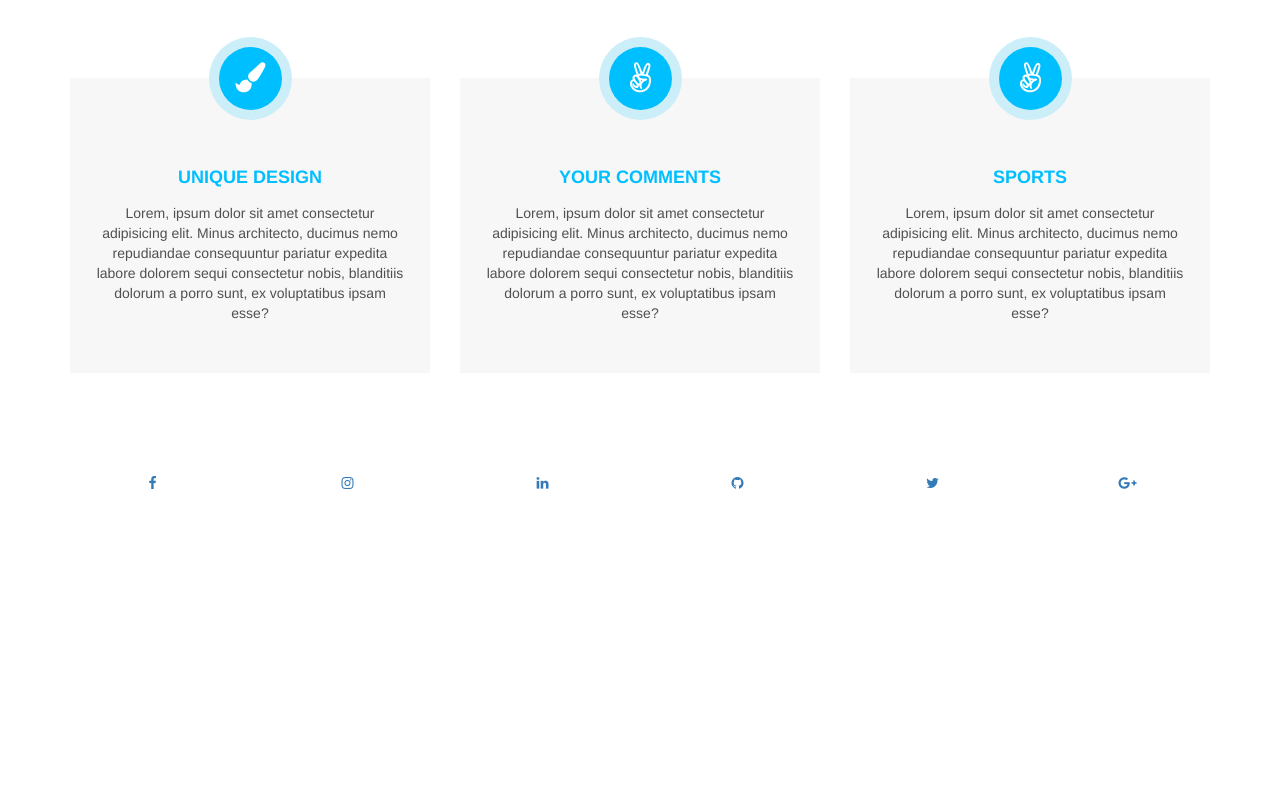
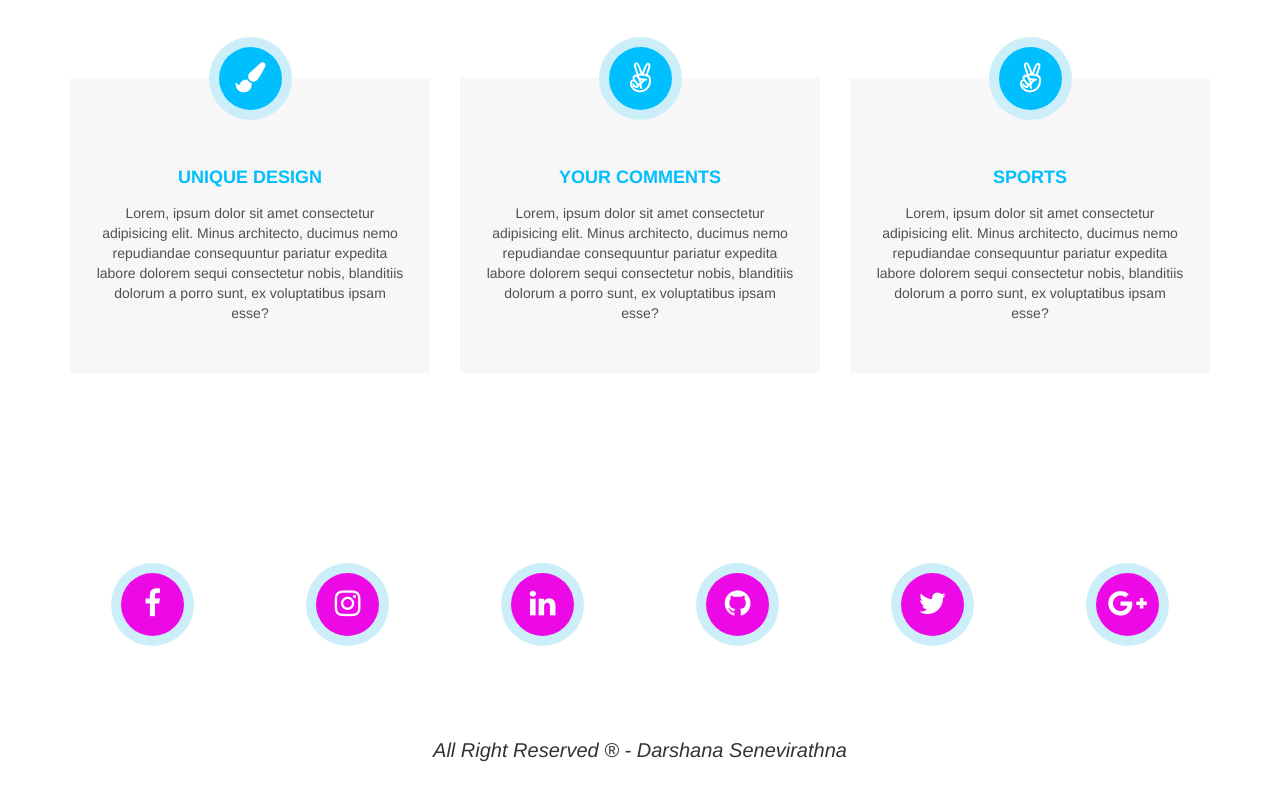
Before and after one commit to Darshana97/my-personal-website, a plain HTML site: page my web site/index.html in a window 1280 px wide. Shown: the part 1138-1938 px from the top of the page. Drawn offline with nearby package versions, Linux system fonts and the light colour scheme; files whose address does not match are found by name.

Commit message:
footer links

```diff
--- a/my web site/css/style.css
+++ b/my web site/css/style.css
@@ -326,6 +326,59 @@ header nav ul li a:hover{
 
 .social-media-links{
     text-align: center;
-    color: red;
+    /* position: relative;
+    background: #f7f7f7;
+    margin: 50px 0px 0px;
+    padding: 70px 25px 40px; */
 
 }
+
+/* .social-media-links:hover , .social-media-links.active{
+    background: #0AABE1;
+} */
+
+/* .social-media-links:hover{
+    transition: .6s ease;
+    -webkit-transition: .6s ease;
+    -moz-transition: .6s ease;
+    -o-transition: .6s ease;
+    -ms-transition: .6s ease;
+} */
+
+.social-media-links .fa{
+    width: 63px;
+    height: 63px;
+    font-size: 30px;
+    color: white;
+    line-height: 2;
+    background: #ed09e6;
+    border-radius: 75%;
+    box-shadow: 0px 0px 0px 10px #CCEEF9;
+    margin-top: 100px;
+
+}
+
+/* .social-media-links:hover .fa, .social-media-links.active .fa{
+    background: white;
+    color: #ed09e6;
+    box-shadow: 0px 0px 0px 10px deepskyblue;
+
+} */
+/* .social-media-links .fa{
+    position: absolute;
+    top: -31px;
+    left: 50%;
+    margin-left: -31px;
+} */
+
+.social-media-links .fa:hover{
+    background: white;
+    color: #ed09e6;
+    box-shadow: 0px 0px 0px 10px #3efafa;
+}
+
+.footer{
+    text-align: center;
+    margin-top: 100px;
+    font-size: 20px;
+}
--- a/my web site/index.html
+++ b/my web site/index.html
@@ -29,7 +29,7 @@
     <header>
         <div class="container">
             <div class="row">
-                <a href="" class="logo"><img src="images/mylg.png" alt=""></a>
+                <a href="" class="logo"><img src="images/newlogo.png" alt=""></a>
                 <nav>
                     <ul>
                         <li><a href="index.html">About Me</a> </li>
@@ -50,7 +50,8 @@
                 <h2>Hello I'm <span> Darshana Senevirathna</span></h2>
                 <a href="https://www.facebook.com/brayan.senevirathna"><i class="fa fa-facebook"></i></a>
                 <a href=""><i class="fa fa-instagram"></a></i>
-                <a href="https://www.linkedin.com/in/darshana-senevirathna-44a2a215b/"><i class="fa fa-linkedin"></a></i>
+                <a href="https://www.linkedin.com/in/darshana-senevirathna-44a2a215b/"><i
+                        class="fa fa-linkedin"></a></i>
                 <p><br>
                     This is my personal web site
                 </p><br>
@@ -62,7 +63,8 @@
                 <h2>Hello I'm <span> Darshana Senevirathna</span></h2>
                 <a href="https://www.facebook.com/brayan.senevirathna"><i class="fa fa-facebook"></a></i>
                 <a href=""><i class="fa fa-instagram"></a></i>
-                <a href="https://www.linkedin.com/in/darshana-senevirathna-44a2a215b/"><i class="fa fa-linkedin"></a></i>
+                <a href="https://www.linkedin.com/in/darshana-senevirathna-44a2a215b/"><i
+                        class="fa fa-linkedin"></a></i>
                 <p><br>
                     This is my personal web site
                 </p><br>
@@ -74,7 +76,8 @@
                 <h2>Hello I'm <span> Darshana Senevirathna</span></h2>
                 <a href="https://www.facebook.com/brayan.senevirathna"><i class="fa fa-facebook"></a></i>
                 <a href=""><i class="fa fa-instagram"></a></i>
-                <a href="https://www.linkedin.com/in/darshana-senevirathna-44a2a215b/"><i class="fa fa-linkedin"></a></i>
+                <a href="https://www.linkedin.com/in/darshana-senevirathna-44a2a215b/"><i
+                        class="fa fa-linkedin"></a></i>
                 <p><br>
                     This is my personal web site
                 </p><br>
@@ -213,14 +216,6 @@
         <div class="container">
             <div class="row">
                 <div class="col-sm-2">
-                        <!-- <ul>
-                                <li><a href=""><div class="fa fa-facebook"></div></a></li>
-                                <li><a href=""><div class="fa fa-instagram"></div></a></li>
-                                <li><a href=""><div class="fa fa-linkedin"></div></a></li>
-                                <li><a href=""><div class="fa fa-github"></div></a></li>
-                                <li><a href=""><div class="fa fa-twitter"></div></a></li>
-                                <li><a href=""><div class="fa fa-google-plus"></div></a></li>
-                            </ul> -->
                     <a href=""><i class="fa fa-facebook"></i></a>
                 </div>
                 <div class="col-sm-2">
@@ -242,6 +237,10 @@
         </div>
     </section>
 
+    <footer class="footer">
+        <em>All Right Reserved &reg - Darshana Senevirathna</em>
+    </footer>
+
     <script src="js/main.js"></script>
 
 </body>
```
Also changed, not shown: my web site/contacts.html (+1 -1 lines), my web site/gallery.html (+1 -1 lines), my web site/school.html (+1 -1 lines), my web site/university.html (+1 -1 lines), my web site/images/newlogo.png (added). Lines whose indentation alone changed are shown as unchanged.
